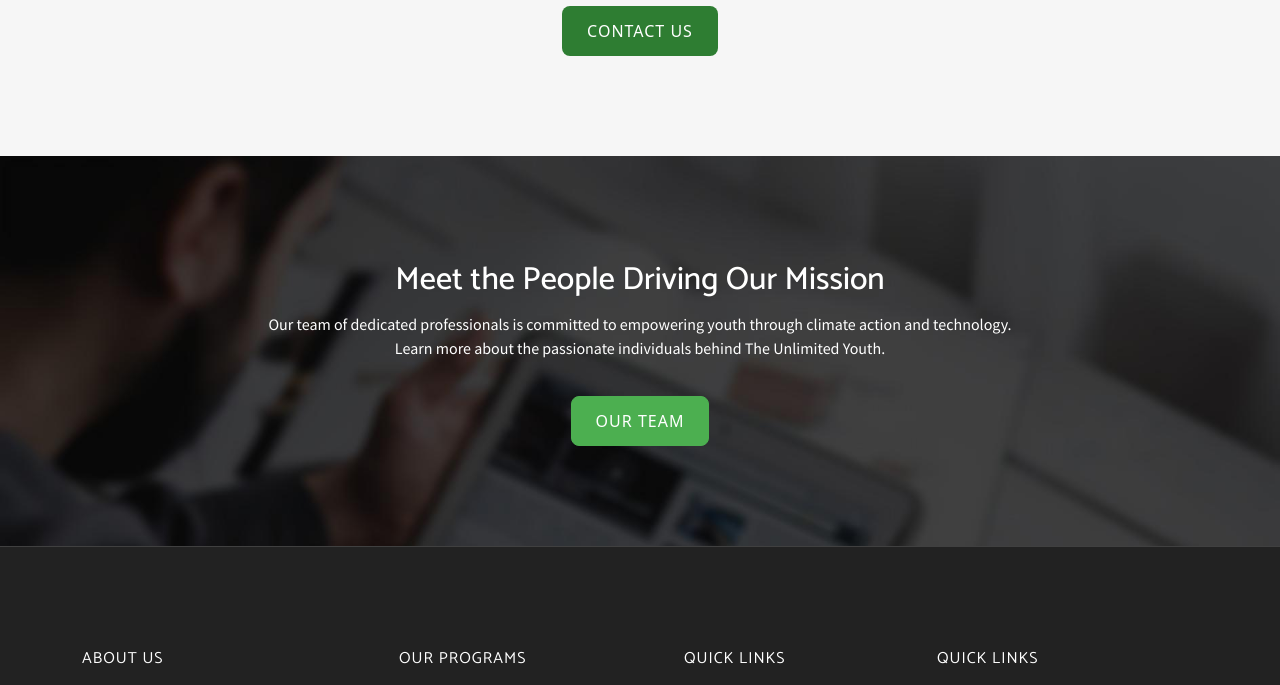
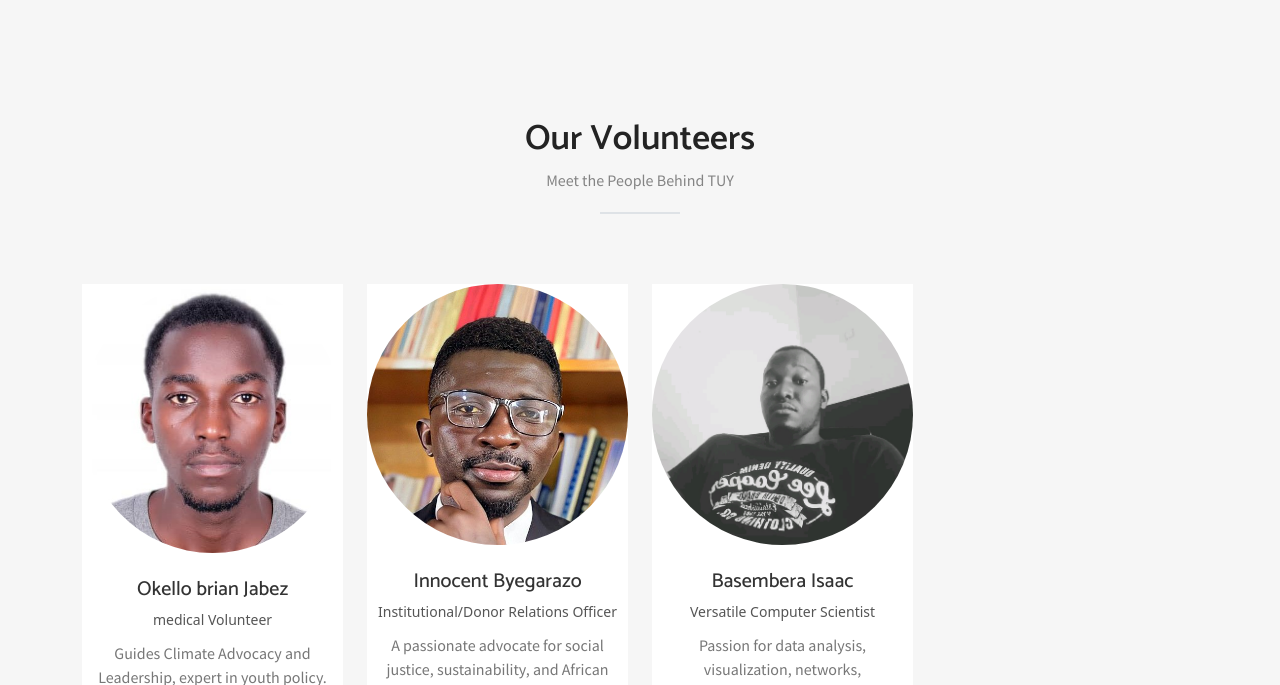
Before and after one commit to KaKebe-Technologies-Limited/TUY, a plain HTML site: page about.html in a window 1280 px wide. Shown: the part 4792-5477 px from the top of the page. Drawn offline with nearby package versions, Linux system fonts and the light colour scheme; some packages are replaced by stand-ins of ours; files whose address does not match are found by name.

Commit message:
Updated the about with voluteers

```diff
--- a/about.html
+++ b/about.html
@@ -578,6 +578,102 @@
           </div>
           <!-- end new team member -->
         </div> <!-- End row -->
+      </div> <!-- End container -->
+    </section>
+    <section class="team" id="team">
+      <div class="container">
+        <div class="row">
+          <div class="col-12">
+            <div class="title text-center">
+              <h2>Our Volunteers</h2>
+              <p>Meet the People Behind TUY</p>
+              <div class="border"></div>
+            </div>
+          </div>
+          <!-- team member -->
+          <div class="col-md-3 col-sm-6">
+            <div class="team-member text-center">
+              <div class="member-photo">
+                <!-- member photo -->
+                <img class="img-fluid rounded-circle" src="images/team/okello.jpg" alt="okello">
+                <!-- /member photo -->
+                <!-- member social profile -->
+                <div class="mask">
+                  <ul class="clearfix">
+                    <li><a href="#"><i class="tf-ion-social-facebook"></i></a></li>
+                    <li><a href="#"><i class="tf-ion-social-twitter"></i></a></li>
+                    <li><a href="#"><i class="tf-ion-social-linkedin"></i></a></li>
+                  </ul>
+                </div>
+                <!-- /member social profile -->
+              </div>
+              <!-- member name & designation -->
+              <div class="member-content">
+                <h3>Okello brian Jabez</h3>
+                <span>medical Volunteer</span>
+                <p>Guides Climate Advocacy and Leadership, expert in youth policy.</p>
+              </div>
+              <!-- /member name & designation -->
+            </div>
+          </div>
+          <!-- end team member -->
+
+          <!-- team member -->
+          <div class="col-md-3 col-sm-6">
+            <div class="team-member text-center">
+              <div class="member-photo">
+                <!-- member photo -->
+                <img class="img-fluid rounded-circle" src="images/team/Innocent.jpg" alt="Innocent">
+                <!-- /member photo -->
+                <!-- member social profile -->
+                <div class="mask">
+                  <ul class="clearfix">
+                    <li><a href="#"><i class="tf-ion-social-facebook"></i></a></li>
+                    <li><a href="#"><i class="tf-ion-social-twitter"></i></a></li>
+                    <li><a href="#"><i class="tf-ion-social-linkedin"></i></a></li>
+                  </ul>
+                </div>
+                <!-- /member social profile -->
+              </div>
+              <!-- member name & designation -->
+              <div class="member-content">
+                <h3>Innocent Byegarazo</h3>
+                <span>Institutional/Donor Relations Officer</span>
+                <p>A passionate advocate for social justice, sustainability, and African development.</p>
+              </div>
+              <!-- /member name & designation -->
+            </div>
+          </div>
+          <!-- end team member -->
+
+          <!-- team member -->
+          <div class="col-md-3 col-sm-6">
+            <div class="team-member text-center">
+              <div class="member-photo">
+                <!-- member photo -->
+                <img class="img-fluid rounded-circle" src="images/team/Isaac.jpg" alt="Isaac">
+                <!-- /member photo -->
+                <!-- member social profile -->
+                <div class="mask">
+                  <ul class="clearfix">
+                    <li><a href="#"><i class="tf-ion-social-facebook"></i></a></li>
+                    <li><a href="#"><i class="tf-ion-social-twitter"></i></a></li>
+                    <li><a href="#"><i class="tf-ion-social-linkedin"></i></a></li>
+                  </ul>
+                </div>
+                <!-- /member social profile -->
+              </div>
+              <!-- member name & designation -->
+              <div class="member-content">
+                <h3>Basembera Isaac</h3>
+                <span>Versatile Computer Scientist</span>
+                <p>Passion for data analysis, visualization, networks, cybersecurity, multimedia, web design, and databases</p>
+              </div>
+              <!-- /member name & designation -->
+            </div>
+          </div>
+          <!-- end team member -->
+        </div> <!-- End row -->
 
         <!-- Join Our Team Section -->
         <div class="row mt-5">
```
Also changed, not shown: images/team/Innocent.jpg (added), images/team/Isaac.jpg (added), images/team/okello.jpg (added).
